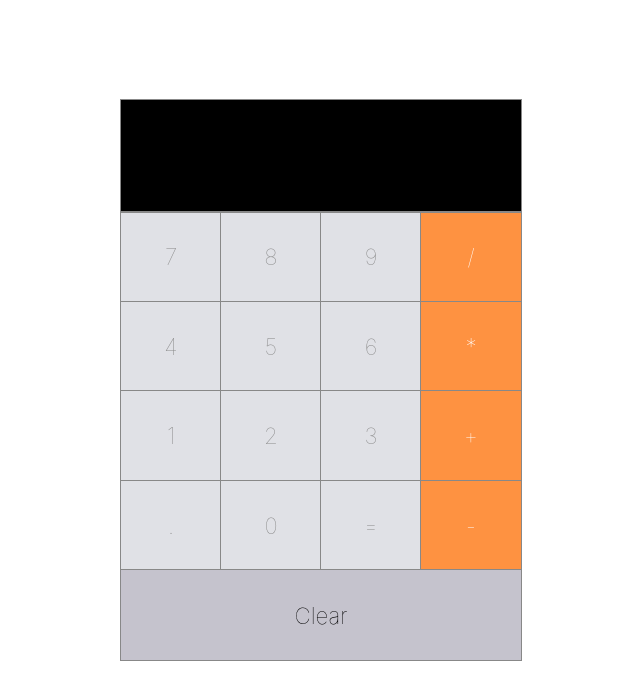
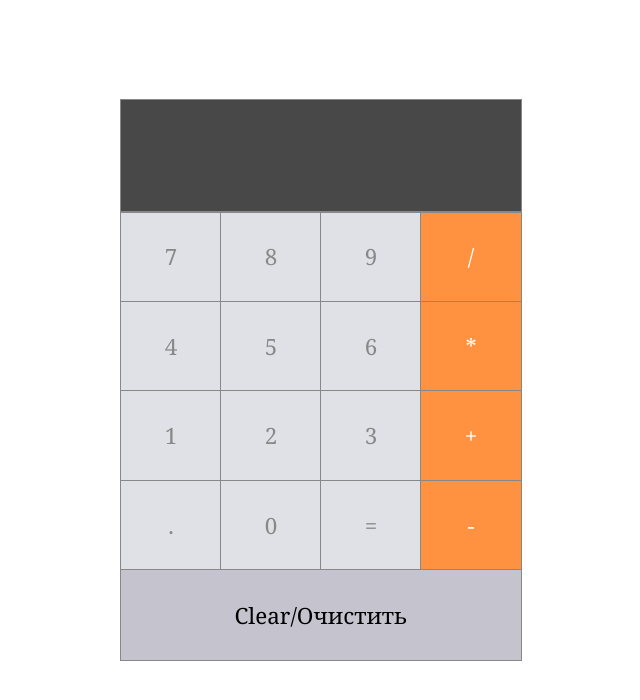
Before and after one commit to DeveloperLVA/LVA-Calculator, a React (Create React App) app: page / in a window 1280 px wide. Shown: the top 700 px of the page, without its empty margins (319-959 px from the left). Built offline with nearby package versions, Linux system fonts and the light colour scheme.

Commit message:
Готово-02

```diff
--- a/src/App.css
+++ b/src/App.css
@@ -4,6 +4,9 @@
   align-items: center;
   height: 100vh;
   width: 100%;
+  -webkit-box-shadow: 0px 0px 10px rgba(0,0,0,.8);
+    -moz-box-shadow: 0px 0px 10px rgba(0,0,0,.8);
+    box-shadow: 0px 0px 10px rgba(0,0,0,.8);
 }
 
 .calc-wrapper {
--- a/src/App.js
+++ b/src/App.js
@@ -7,56 +7,62 @@ import * as math from 'mathjs';
 
 
 class App extends Component {
+
   constructor (props) {
     super(props);
 
     this.state = {
-      input : ""
+      input: ""
     };
 }
 
+
 addToInput = val => {
-  this.setState({input: this.state.input + val });
+    this.setState ({
+      input: this.state.input + val  });
   };
 
-handleEqual = () => {
-  this.setState ({input: math.evaluate(this.state.input) });
+  FulfillEqual = () => {
+    this.setState ({
+      input: math.evaluate(this.state.input)  });
   };
 
-  render () {
+  render (){
      return (
         <div className="app">
            <div className="calc-wrapper">
              < Input input={this.state.input}></Input>
               <div className="row">
-          <Button handleClick={this.addToInput}>7</Button>
-          <Button handleClick={this.addToInput}>8</Button>
-          <Button handleClick={this.addToInput}>9</Button>
-          <Button handleClick={this.addToInput}>/</Button>
+               <Button addToInput = {this.addToInput}>7</Button>
+               <Button addToInput = {this.addToInput}>8</Button>
+               <Button addToInput = {this.addToInput}>9</Button>
+               <Button addToInput = {this.addToInput}>/</Button>
                </div>
                <div className="row">
-          <Button handleClick={this.addToInput}>4</Button>
-          <Button handleClick={this.addToInput}>5</Button>
-          <Button handleClick={this.addToInput}>6</Button>
-          <Button handleClick={this.addToInput}>*</Button>
+               <Button addToInput = {this.addToInput}>4</Button>
+               <Button addToInput = {this.addToInput}>5</Button>
+               <Button addToInput = {this.addToInput}>6</Button>
+               <Button addToInput = {this.addToInput}>*</Button>
                </div>
                <div className="row">
-          <Button handleClick={this.addToInput}>1</Button>
-          <Button handleClick={this.addToInput}>2</Button>
-          <Button handleClick={this.addToInput}>3</Button>
-          <Button handleClick={this.addToInput}>+</Button>
+               <Button addToInput = {this.addToInput}>1</Button>
+               <Button addToInput = {this.addToInput}>2</Button>
+               <Button addToInput = {this.addToInput}>3</Button>
+               <Button addToInput = {this.addToInput}>+</Button>
                </div>
                <div className="row">
-          <Button handleClick={this.addToInput}>.</Button>
-          <Button handleClick={this.addToInput}>0</Button>
-          <Button handleClick={ () => this.handleEqual() }>=</Button>
-          <Button handleClick={this.addToInput}>-</Button>
+               <Button addToInput = {this.addToInput}>.</Button>
+               <Button addToInput = {this.addToInput}>0</Button>
+               <Button addToInput ={ () => this.FulfillEqual() }>=</Button>
+               <Button addToInput = {this.addToInput}>-</Button>
                </div>
+
                <div className="row">
-          <ClearButton handleClear={() => this.setState({ input: ""})}>Clear</ClearButton>
+               <ClearButton handleClear={() => this.setState({ input: ""})}>Clear/Очистить</ClearButton>
                </div>
            </div>
       </div>
+
     );
    }
   }
--- a/src/components/Button.css
+++ b/src/components/Button.css
@@ -3,15 +3,16 @@
     display: flex;
     justify-content: center;
     align-items: center;
+    font-family:Georgia, 'Times New Roman', Times, serif, Geneva, Tahoma, sans-serif;
     font-weight: lighter;
     font-size: 1.4em;
     background-color: #e0e1e6;
     color: #888888;
     flex: 1;
     outline: 1px solid #888888;
-}
+ 	}
 
 .operator {
     background-color: #fe9241;
     color: #ffffff;
-}
+    }
--- a/src/components/Button.jsx
+++ b/src/components/Button.jsx
@@ -10,7 +10,7 @@ export const Button = props => (
     className={`button-wrapper ${
         isOperator(props.children) ? null : "operator"
     }`}
-    onClick={ ()=> props.handleClick(props.children) }
+    onClick={ ()=> props.addToInput(props.children) }
     >
         {props.children}
     </div>
--- a/src/components/ClearButton.css
+++ b/src/components/ClearButton.css
@@ -3,6 +3,7 @@
     display: flex;
     justify-content: center;
     align-items: center;
+    font-family:Georgia, 'Times New Roman', Times, serif, Geneva, Tahoma, sans-serif;
     font-weight: lighter;
     font-size: 1.4em;
     background-color: #c5c3cd;
--- a/src/components/Input.css
+++ b/src/components/Input.css
@@ -5,8 +5,9 @@
     align-items: center;
     font-weight: bold;
     font-size: 1.4em;
-    background-color: #000000;
+    background-color: #000000b7;
     color: #ffffff;
     padding: 0.5em;
     outline: 1px solid #888888;
+
     }
```
Also changed, not shown: package.json (+7 -1 lines), 1 other file (tests, documents, lock files or other folders). Lines whose indentation alone changed are shown as unchanged.
